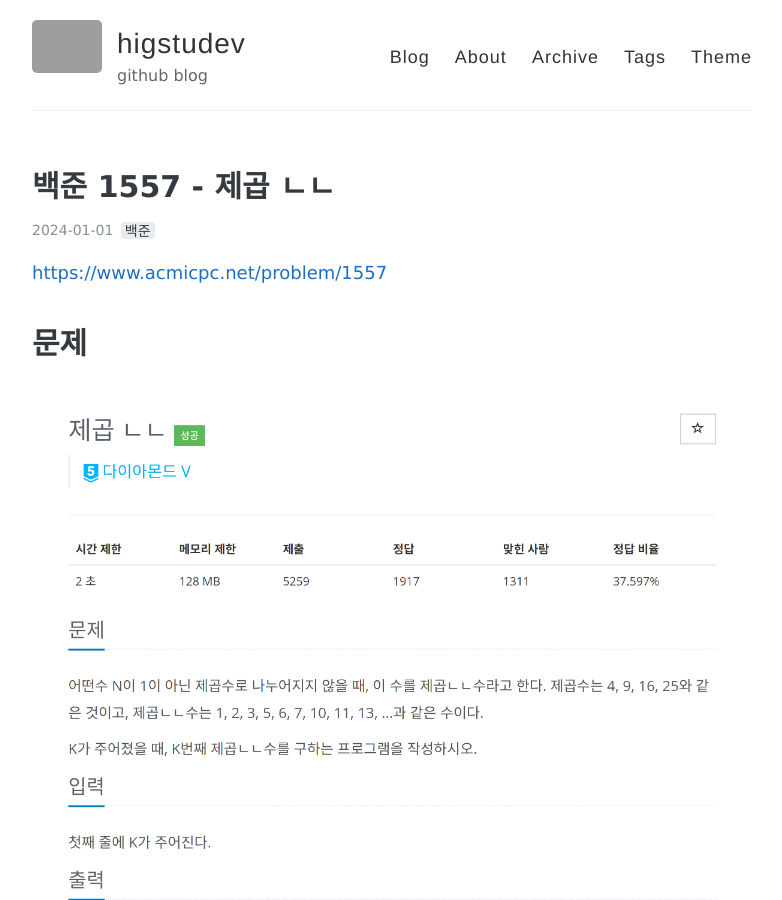
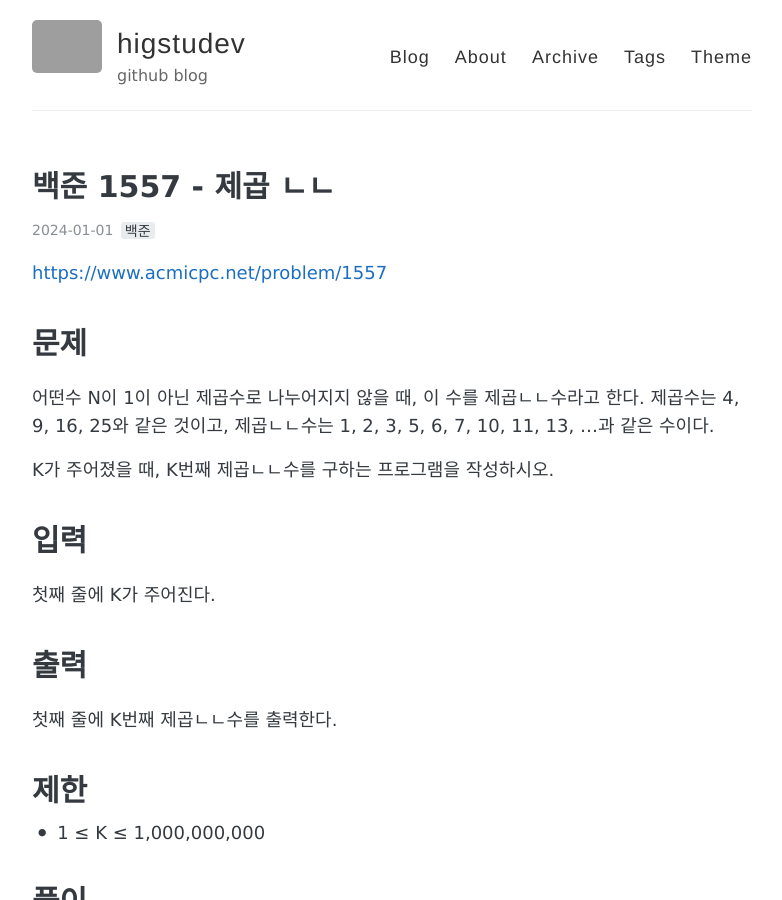
Before and after one commit to higstudev/higstudev.github.io, a Jekyll site: the page built from _posts/2024-01-01-BOJ1557.md, in a window 1280 px wide and 900 px high. Shown: the whole window, without its empty margins (248-1030 px from the left). Built offline with Jekyll 4.4.1, drawn with Linux system fonts in a browser that asks for light colours; formulas are drawn with MathJax 3; grey boxes are pictures that could not be loaded.

Commit message:
Update 2024-01-01-BOJ1557.md

```diff
--- a/_posts/2024-01-01-BOJ1557.md
+++ b/_posts/2024-01-01-BOJ1557.md
@@ -10,7 +10,21 @@ permalink: /BOJ1557/
 
 # 문제
 
-![Problem](/images/boj1557/prob.png)
+어떤수 N이 1이 아닌 제곱수로 나누어지지 않을 때, 이 수를 제곱ㄴㄴ수라고 한다. 제곱수는 4, 9, 16, 25와 같은 것이고, 제곱ㄴㄴ수는 1, 2, 3, 5, 6, 7, 10, 11, 13, ...과 같은 수이다.
+
+K가 주어졌을 때, K번째 제곱ㄴㄴ수를 구하는 프로그램을 작성하시오.
+
+# 입력
+
+첫째 줄에 K가 주어진다.
+
+# 출력
+
+첫째 줄에 K번째 제곱ㄴㄴ수를 출력한다.
+
+# 제한
+
+- 1 ≤ K ≤ 1,000,000,000
 
 # 풀이
 
```
